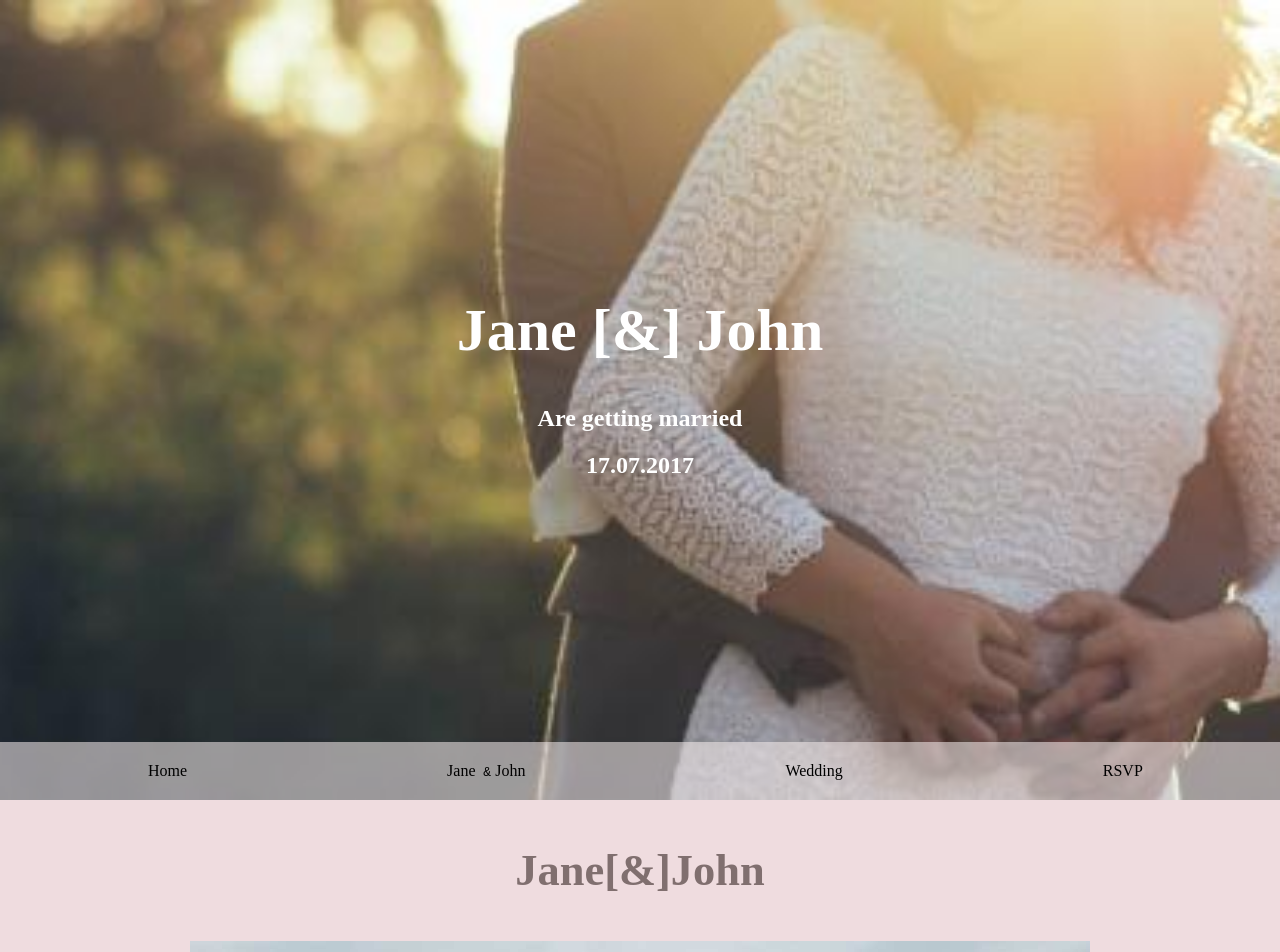
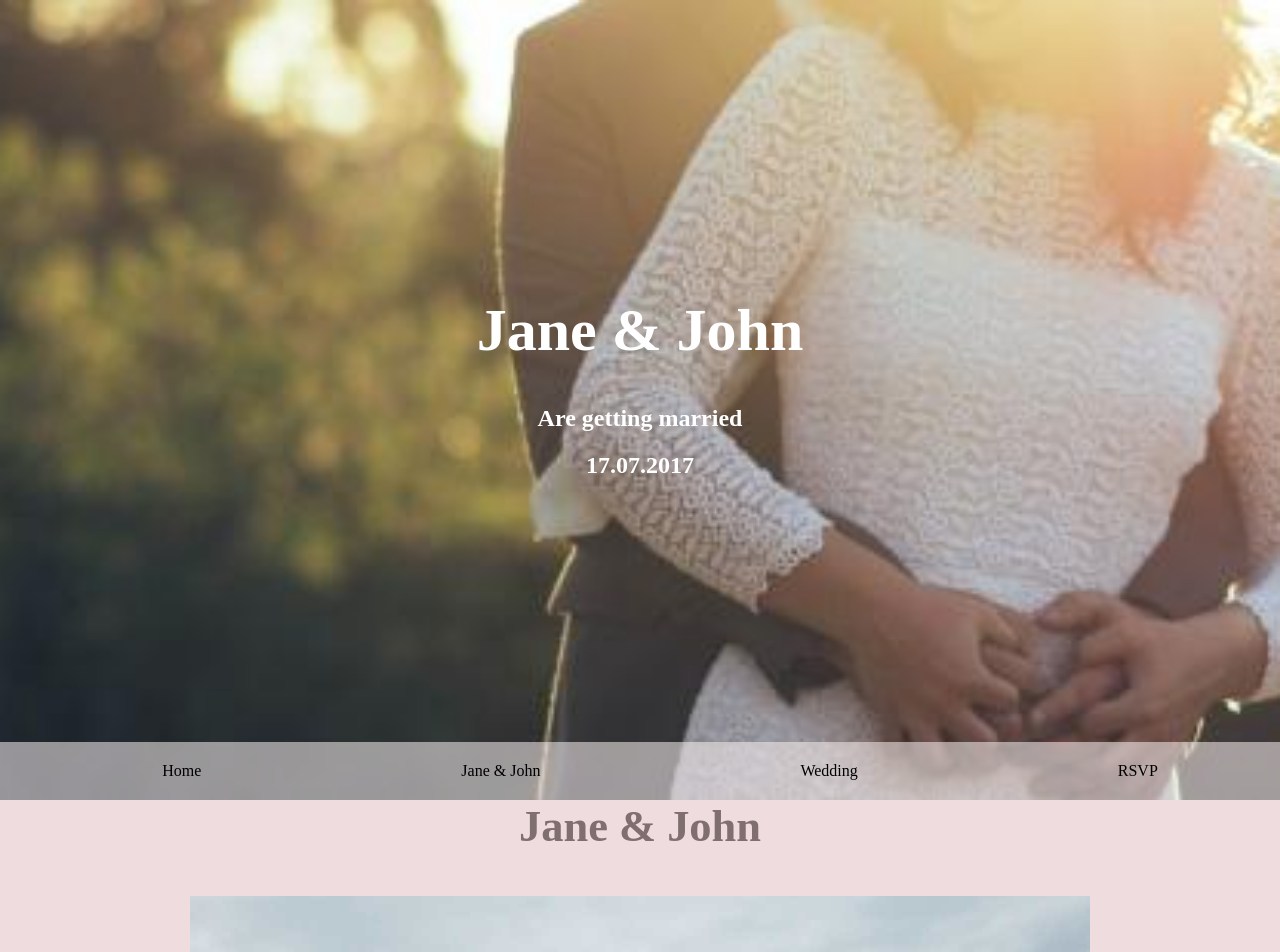
Before and after one commit to Payne680/weeding-template, a plain HTML site: page index.html in a window 1280 px wide. Shown: the top 952 px of the page. Drawn offline with Linux system fonts and the light colour scheme.

Commit message:
correcting linter errors on my html file

```diff
--- a/index.html
+++ b/index.html
@@ -12,22 +12,21 @@
         <div  class="page">
         <div class="first-img">
             <div class="wed-inf">
-            <h1>Jane [&] John</h1>
+            <h1>Jane &amp; John</h1>
             <h2>Are getting married</h2>
             <h2><b>17.07.2017</b></h2>
         </div>
-    </div>
 
     <div class="nav-bar">
         <div class="nav">
             <a href="#home" class="">Home</a>
-            <a href="#us" class="">Jane<code> &</code> John</a>
+            <a href="#us" class="">Jane &amp; John</a>
             <a href="#wedding" class="">Wedding</a>
             <a href="#rsvp" class="">RSVP</a>
         </div>
     </div>
     <div class="names">
-        <h3>Jane[&]John</h3>
+        <h3>Jane  &amp;  John</h3>
     </div>
     <div class="part-two">
     <div class="second-img">
```
